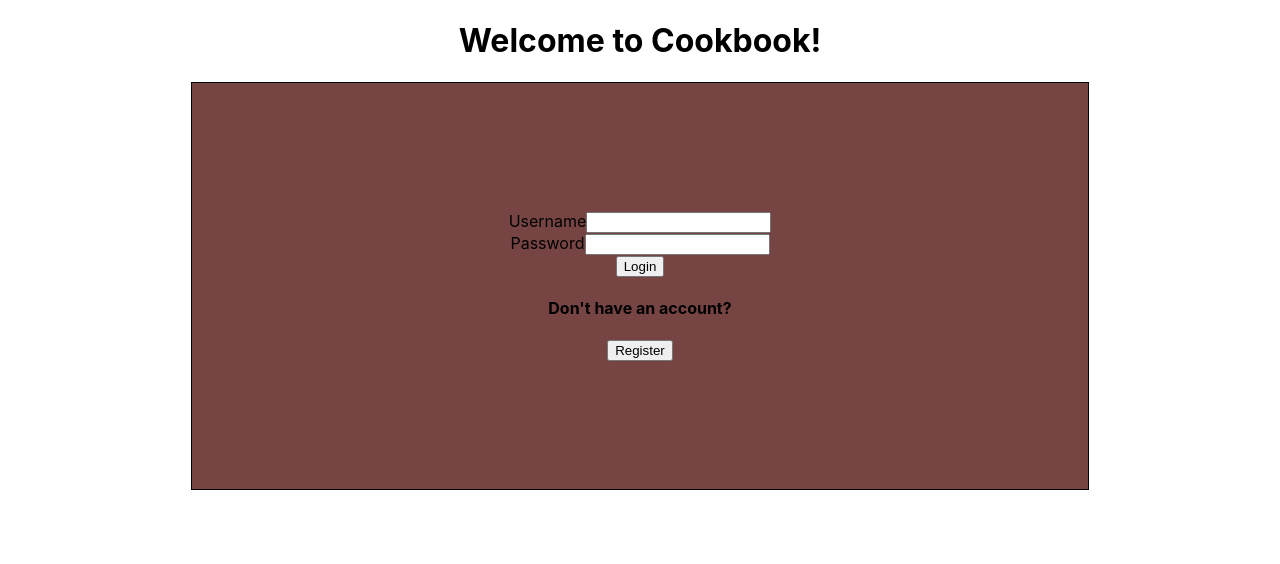
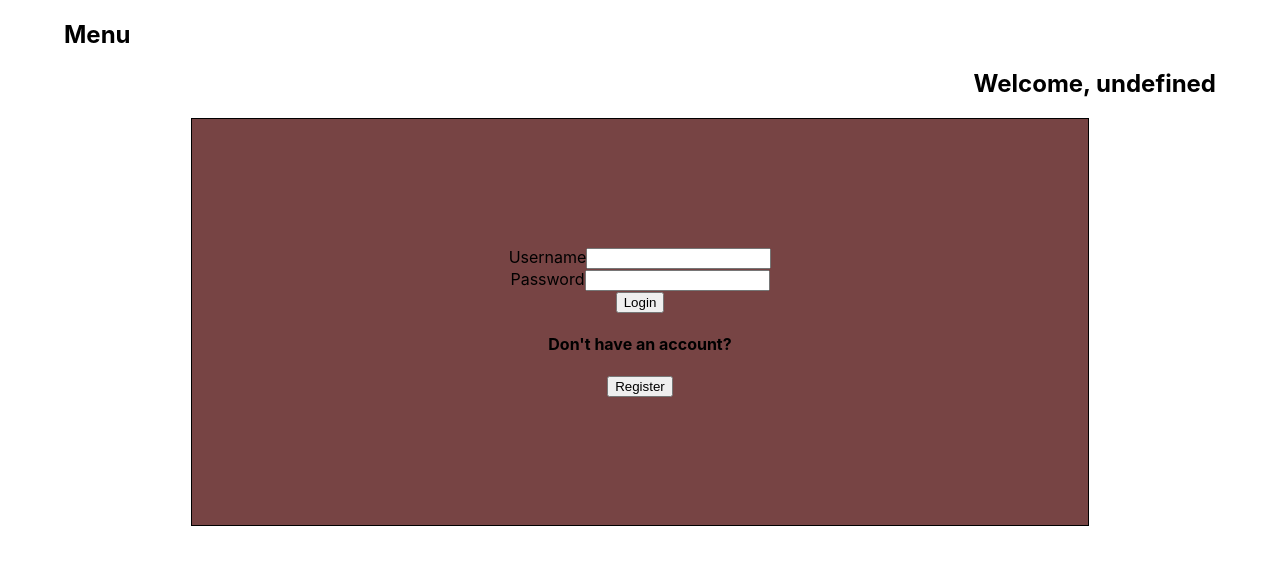
Before and after one commit to wildcard329/recipesPracticeApp2Frontend, a React (Create React App) app: page / in a window 1280 px wide. Shown: the top 564 px of the page. Built offline with nearby package versions, Linux system fonts and the light colour scheme.

Commit message:
fixed logout bug

```diff
--- a/src/view/users/UserDashboard.jsx
+++ b/src/view/users/UserDashboard.jsx
@@ -1,6 +1,6 @@
 import React, { useEffect, useState } from 'react';
 import { useSelector } from 'react-redux';
-import { useHistory } from 'react-router-dom';
+import { useLocation } from 'react-router-dom';
 
 import { selectUser, selectToken } from '../../model/state/Selector.js';
 import UserDashboardDisplayUser from './UserDashboardDisplay.jsx';
@@ -12,13 +12,20 @@ function UserDashboard() {
     const user = UserHelper.validateId(useSelector(selectUser));
     const token = useSelector(selectToken);
     UserHelper.setToken(token, user);
-    const history = useHistory();
+    const path = useLocation().pathname;
 
     useEffect(() => {
-        history.location.pathname === '/auth/login' || '/auth/register' ? setDisplay(false) : setDisplay(true);
-    }, [history.location.pathname]);
+        // path !== '/auth/login' || '/auth/register' ? setDisplay(true) : setDisplay(false)
+        // console.log('display state: ',display)
+        if (path === '/auth/login') {
+            setDisplay(false)
+        } else if (path === '/auth/register') {
+            setDisplay(false)
+        } else {
+            setDisplay(true)
+        }
+    }, [path]);
 
-    console.log(history.location.pathname === '/auth/login')
     return(
         <div>
             <div className={display ? 'none' : ''}>
```
Also changed, not shown: 1 other file (tests, documents, lock files or other folders).
